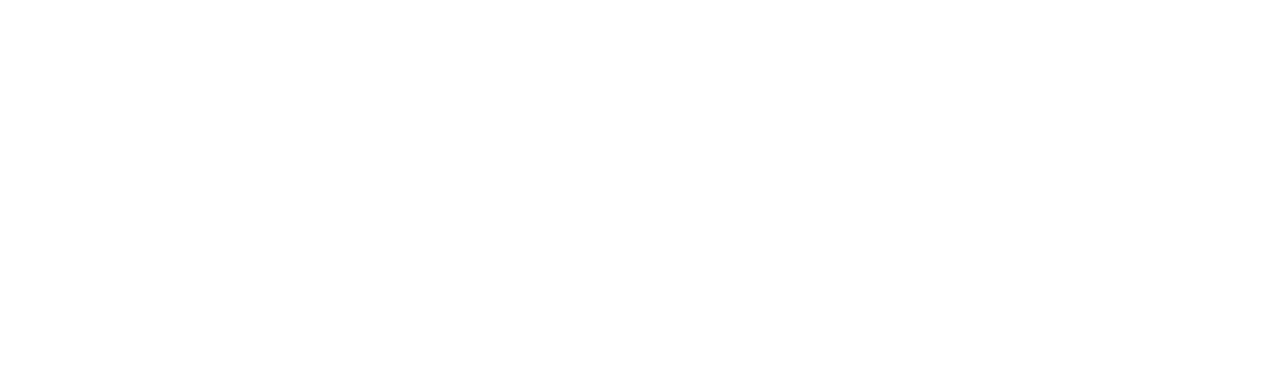
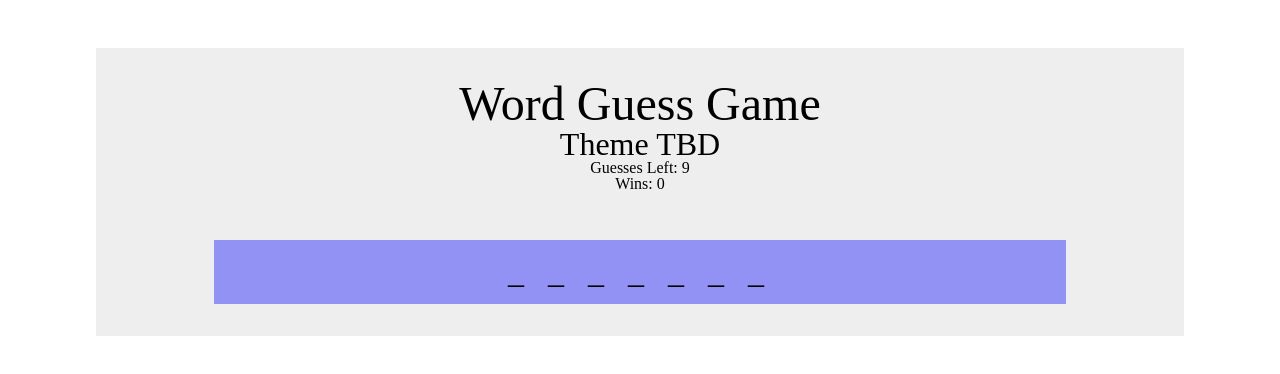
Before and after one commit to bshurts93/Word_Guess_Game, a plain HTML site: page index.html in a window 1280 px wide. Drawn offline with Linux system fonts and the light colour scheme.

Commit message:
first attempt at the js logic, most likely going to restart and reorganize the structure of the app

```diff
--- a/assets/css/style.css
+++ b/assets/css/style.css
@@ -0,0 +1,23 @@
+/* GLOBAL / REUSABLE */
+
+h1 { font-size: 3rem; }
+h2 { font-size: 2rem; }
+
+.container {
+    width: 80%;
+    background-color: rgb(238, 238, 238);
+    margin: 0 auto;
+    margin-top: 3rem;
+    padding: 2rem;
+    text-align: center;
+}
+
+#word-box {
+    font-size: 2rem;
+    letter-spacing: 8px;
+    padding: 1rem;
+    margin: 0 auto;
+    margin-top: 3rem;
+    width: 80%;
+    background-color: rgba(0, 0, 255, 0.39);
+}
--- a/assets/javascript/game.js
+++ b/assets/javascript/game.js
@@ -0,0 +1,55 @@
+//-----------------// VARIABLES //-----------------//
+var words = ["volkswagen", "bmw", "ford", "chevrolet", "bugatti", "ferrari", "lamborghini"];
+var wordBox = document.getElementById("word-box");
+
+
+
+//-----------------// FUNCTIONS //-----------------//
+var randomWord = function(arr) {
+    randomIndex = Math.floor(Math.random() * arr.length);
+    return arr[randomIndex];
+}
+
+var underscored = function(str) {
+    var altStr = [];
+    for (var i = 0; i < str.length; i++) {
+        altStr.push("_ ");
+    }
+    return(altStr.join(" "));
+}
+
+
+//-----------------// PSUDO CODE //-----------------//
+
+// Key is pressed to start the game
+document.onkeydown = function() {
+    console.log("Keydown");
+};
+
+// Word is selected from data storage
+currentWord = randomWord(words);
+
+// For each letter in the word, display that many underscores to DOM
+wordBox.textContent = underscored(currentWord);
+
+// If the user selects a correct letter, the letter in the word shows up + one guess is used
+document.onkeydown = function(e) {
+    keypress = e.key;
+
+
+    // Check to see if keypress is included in current word
+    hasLetter = currentWord.includes(keypress);
+    console.log("Keypress "+ keypress + " = " + hasLetter);
+    // Take user input and compare to the current word
+    if (currentWord.includes(keypress)) {
+        // Find the index of the correct keypress within the current word
+        correctIndex = currentWord.indexOf(keypress);
+        console.log(correctIndex);
+    }
+};
+
+// If the user clicks a wrong letter, it is added to the 'used letters' section + one guess is used
+
+
+
+//
--- a/index.html
+++ b/index.html
@@ -10,6 +10,20 @@
 </head>
 <body>
 
+    <div class="container">
+        <h1>Word Guess Game</h1>
+        <h2>Theme TBD</h2>
+
+        <div>
+            <h3>Guesses Left: <span id="guesses">9</span></h3>
+            <h3>Wins: <span id="guesses">0</span></h3>
+        </div>
+
+        <div id="word-box"></div>
+    </div>
+
+
+
 
     <script src="assets/javascript/game.js"></script>
 </body>
```
Also changed, not shown: 2 other files.
